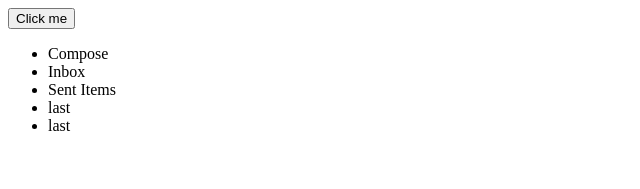
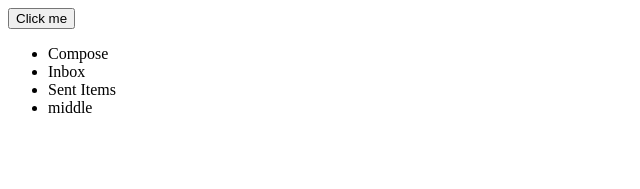
Before and after one commit to Naziiaba/Email-Create-ang, an Angular app: page / in a window 1280 px wide. Shown: the top 189 px of the page, without its empty margins (0-640 px from the left). Built offline with nearby package versions, Linux system fonts and the light colour scheme.

Commit message:
Parent to child component listener

```diff
--- a/src/app/mailbox/left-nav/left-nav.component.ts
+++ b/src/app/mailbox/left-nav/left-nav.component.ts
@@ -26,23 +26,35 @@ export class LeftNavComponent implements OnInit {
    * </app-mailbox>
    */
   @Output() menuSelectionChange = new EventEmitter();
-
   /**
-   * Parent to child => parent has some data and child can receive it
-   * and use that to bind in views.
+   * Parent to child Data Binding => parent has some data and child can receive it
+   * and use that to bind in views => Input.
+   * Parent to child -Listener => action is happening in parent and child should
+   *  listen it => use Lifecycle Hook called - ngOnChanges
+   * Parent to child - Listener => take reference of child class in parent
+   * component and access required methods - ViewChild.
    * Child to Parent => child has some action, parent will get notified
-   * using an event.
+   * using an event => Output decorator
    */
   constructor() { }
 
-  ngOnChanges() {
-    this.navData.push('last');
+  ngOnChanges(changes) {
+    if (changes.navData) {
+      //this.processData();
+    }
   }
   ngOnInit() {
-    this.navData.push('last');
+    /**
+     * process the input data and modify it according to the business requirement.
+     */
+    this.navData.push('middle');
   }
 
   onLinkClick(linkIndex: number) {
     this.menuSelectionChange.emit(linkIndex);
   }
+
+  processData() {
+    this.navData.push('last');
+  }
 }
--- a/src/app/mailbox/mailbox.component.ts
+++ b/src/app/mailbox/mailbox.component.ts
@@ -1,4 +1,5 @@
-import { Component, OnInit } from '@angular/core';
+import { Component, OnInit, ViewChild } from '@angular/core';
+import { LeftNavComponent } from './left-nav/left-nav.component';
 
 @Component({
   selector: 'app-mailbox',
@@ -6,6 +7,7 @@ import { Component, OnInit } from '@angular/core';
   styleUrls: ['mailbox.component.css']
 })
 export class MailboxComponent {
+  @ViewChild(LeftNavComponent) leftNavComponent: LeftNavComponent;
   navLinks = [
     'Compose',
     'Inbox',
@@ -20,5 +22,9 @@ export class MailboxComponent {
     'Compose1',
     'Inbox2',
     'Sent Items3'];
+    setTimeout(() => {
+
+    this.leftNavComponent.processData();
+    }, 100);
   }
 }
```
